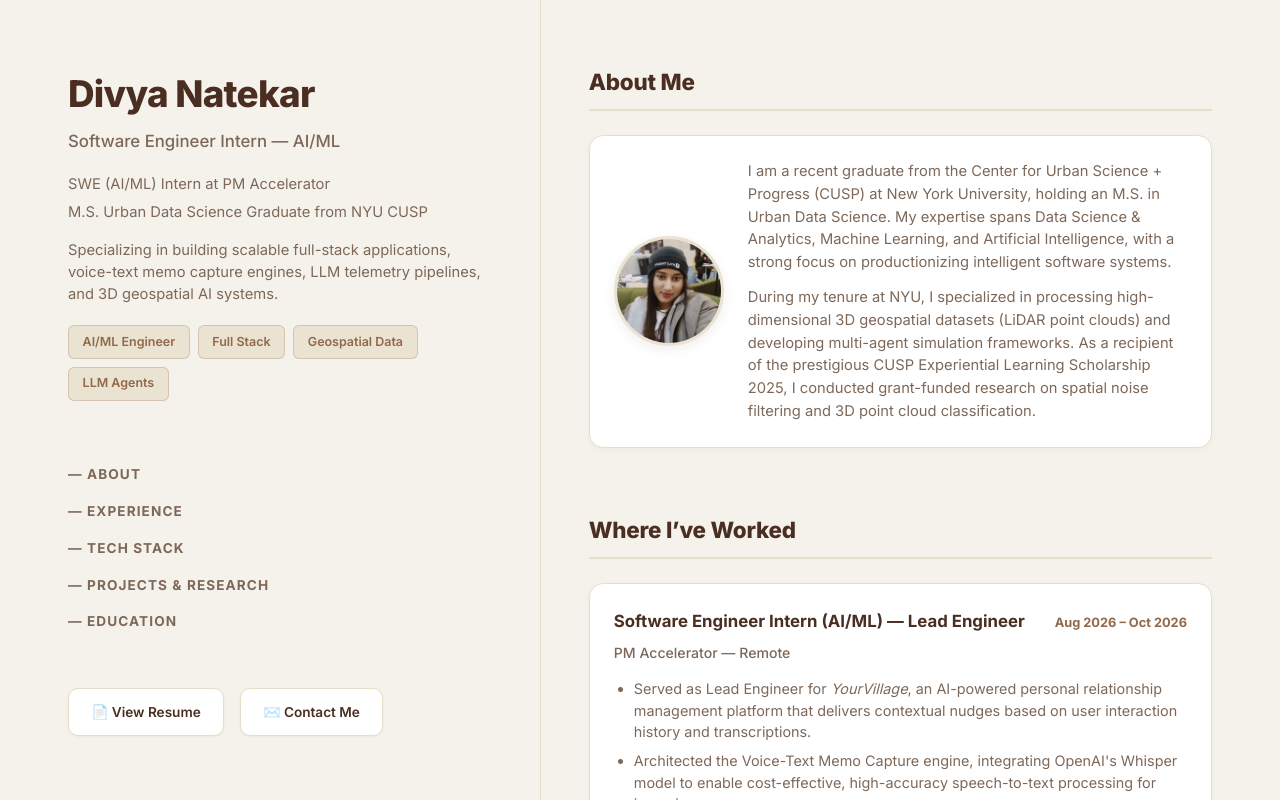
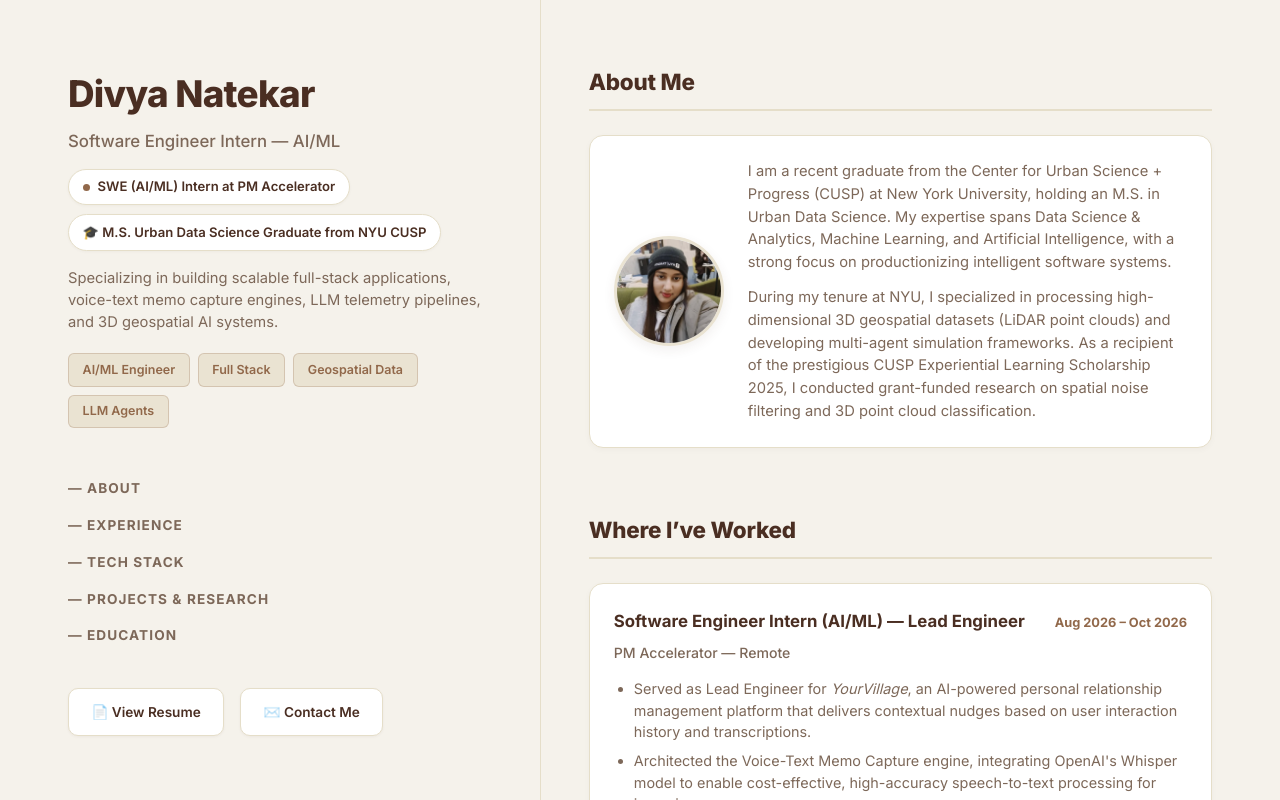
Before and after one commit to divyanatekar08/dev-portfolio, a React (Vite) app: page / in a window 1280 px wide. Shown: the top 800 px of the page. Built offline with nearby package versions, Linux system fonts and the light colour scheme.

Commit message:
feat: implement status badges, update LiDAR repo URL, and apply polished styling

```diff
--- a/src/App.jsx
+++ b/src/App.jsx
@@ -11,9 +11,15 @@ export default function App() {
           <h1>Divya Natekar</h1>
           <h2>Software Engineer Intern — AI/ML</h2>
 
-          <div className="bio-text">
-            <p>SWE (AI/ML) Intern at PM Accelerator</p>
-            <p>M.S. Urban Data Science Graduate from NYU CUSP</p>
+          {/* Status Badges */}
+          <div className="status-badge-list">
+            <div className="status-badge">
+              <span className="badge-dot"></span>
+              SWE (AI/ML) Intern at PM Accelerator
+            </div>
+            <div className="status-badge">
+              🎓 M.S. Urban Data Science Graduate from NYU CUSP
+            </div>
           </div>
 
           <p className="bio-text" style={{ marginTop: '1rem' }}>
--- a/src/index.css
+++ b/src/index.css
@@ -67,8 +67,46 @@ a {
   font-size: 1.05rem;
   color: var(--text-muted);
   font-weight: 500;
-  margin-bottom: 1.25rem;
+  margin-bottom: 1rem;
   line-height: 1.4;
+}
+
+/* Sidebar Status Badges */
+.status-badge-list {
+  display: flex;
+  flex-direction: column;
+  gap: 0.55rem;
+  margin-top: 0.85rem;
+  margin-bottom: 1rem;
+}
+
+.status-badge {
+  display: inline-flex;
+  align-items: center;
+  gap: 0.5rem;
+  width: fit-content;
+  background: #ffffff;
+  border: 1px solid var(--border-color);
+  padding: 0.4rem 0.85rem;
+  border-radius: 20px;
+  font-size: 0.82rem;
+  font-weight: 600;
+  color: var(--text-headers);
+  box-shadow: 0 1px 3px rgba(74, 46, 34, 0.04);
+  transition: all 0.2s ease;
+}
+
+.status-badge:hover {
+  border-color: var(--border-hover);
+  transform: translateX(3px);
+  box-shadow: 0 3px 8px rgba(74, 46, 34, 0.08);
+}
+
+.badge-dot {
+  width: 7px;
+  height: 7px;
+  border-radius: 50%;
+  background-color: var(--accent-tea);
 }
 
 .bio-text {
@@ -76,10 +114,6 @@ a {
   font-size: 0.92rem;
   line-height: 1.5;
   margin-bottom: 1rem;
-}
-
-.bio-text p {
-  margin-bottom: 0.35rem;
 }
 
 .role-pills {
```
